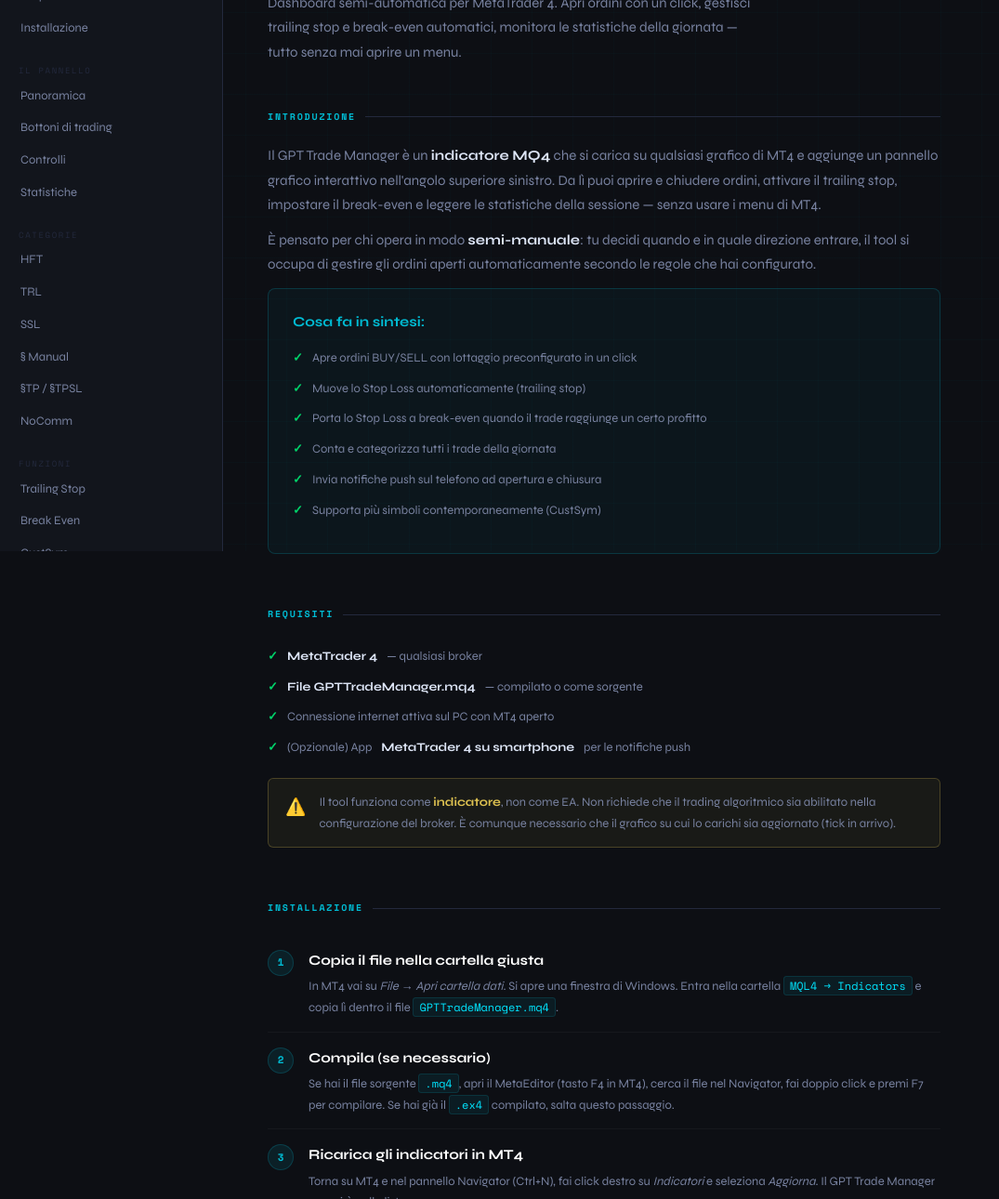
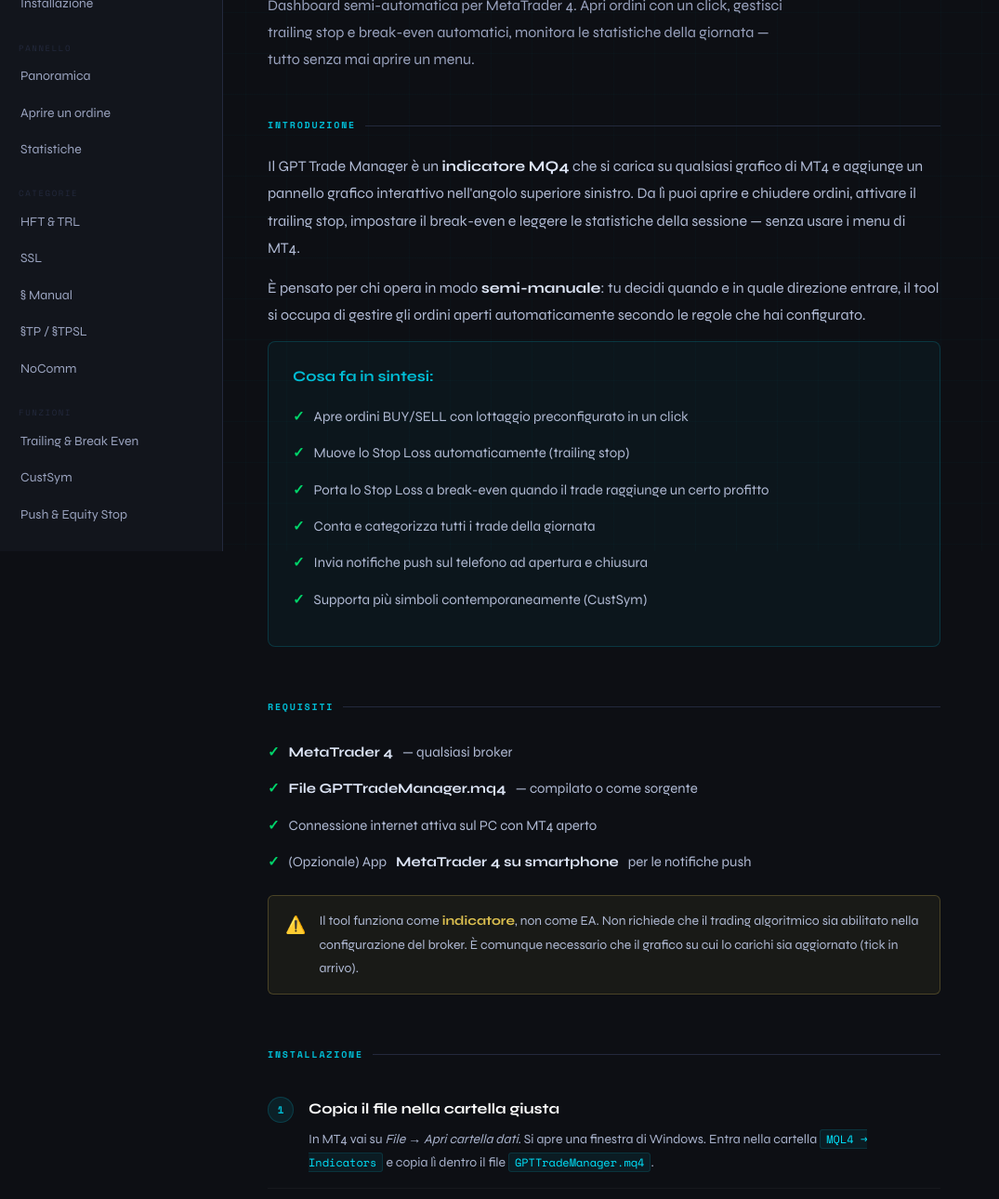
Before and after one commit to theponzETH/gpt-trade-manager, a plain HTML site: page index.html in a window 1280 px wide. Shown: the part 207-1497 px from the top of the page at 93% size, without its empty margins (0-1075 px from the left). Drawn offline with nearby package versions, Linux system fonts and the light colour scheme.

Commit message:
index.html

```diff
--- a/index.html
+++ b/index.html
@@ -24,7 +24,7 @@
   --red: #e02030;
   --green: #00d46a;
   --text: #dce4f5;
-  --dim: #7882a0;
+  --dim: #9aa3bf;
 }
 *{box-sizing:border-box;margin:0;padding:0}
 html{scroll-behavior:smooth}
@@ -32,8 +32,8 @@
   background:var(--bg);
   color:var(--text);
   font-family:'Syne',sans-serif;
-  font-size:15px;
-  line-height:1.75;
+  font-size:16px;
+  line-height:1.82;
 }
 body::before{
   content:'';
@@ -77,8 +77,8 @@
 }
 nav a{
   display:block;
-  padding:6px 20px;
-  font-size:13px;
+  padding:7px 20px;
+  font-size:14px;
   color:var(--dim);
   text-decoration:none;
   transition:color .15s,background .15s;
@@ -103,7 +103,7 @@
   line-height:1.1;color:#fff;margin-bottom:8px;
 }
 .page-title span{color:var(--accent)}
-.page-sub{font-size:15px;color:var(--dim);margin-bottom:48px;max-width:540px}
+.page-sub{font-size:16px;color:#9aa3bf;margin-bottom:48px;max-width:560px}
 
 h2{
   font-size:10px;font-family:'Space Mono',monospace;
@@ -118,7 +118,7 @@
 h3{font-size:18px;font-weight:700;color:#fff;margin:28px 0 10px}
 h4{font-size:13px;font-weight:700;color:var(--text);margin:16px 0 6px;font-family:'Space Mono',monospace;letter-spacing:.05em}
 
-p{color:var(--dim);margin-bottom:12px}
+p{color:#b0bad4;margin-bottom:14px}
 p strong{color:var(--text)}
 p a{color:var(--accent);text-decoration:none}
 p a:hover{text-decoration:underline}
@@ -164,8 +164,8 @@
   flex-shrink:0;margin-top:2px;
 }
 .step-content{flex:1}
-.step-content strong{color:#fff;font-size:15px;display:block;margin-bottom:4px}
-.step-content p{margin:0;font-size:13px}
+.step-content strong{color:#fff;font-size:16px;display:block;margin-bottom:6px}
+.step-content p{margin:0;font-size:14px;color:#a8b2cc}
 
 /* ── Screenshot box ── */
 .screenshot{
@@ -177,9 +177,9 @@
 }
 .screenshot img{display:block;width:100%;height:auto}
 .screenshot figcaption{
-  padding:10px 16px;
-  font-size:12px;
-  color:var(--dim);
+  padding:11px 18px;
+  font-size:13px;
+  color:#8892aa;
   font-family:'Space Mono',monospace;
   border-top:1px solid var(--border);
 }
@@ -202,7 +202,7 @@
   font-size:10px;letter-spacing:.1em;
   text-transform:uppercase;margin-bottom:4px;font-weight:700;
 }
-.btn-item p{margin:0;font-size:12px;color:var(--dim)}
+.btn-item p{margin:0;font-size:13px;color:#9aa3bf}
 .bi-hft{border-color:rgba(26,90,220,.4);background:rgba(26,90,220,.08)}.bi-hft .lbl{color:var(--hft)}
 .bi-trl{border-color:rgba(0,140,180,.4);background:rgba(0,140,180,.08)}.bi-trl .lbl{color:var(--trl)}
 .bi-ssl{border-color:rgba(180,90,0,.4);background:rgba(180,90,0,.08)}.bi-ssl .lbl{color:var(--ssl)}
@@ -225,7 +225,7 @@
   display:grid;grid-template-columns:1fr 1fr 1fr;
   gap:1px;background:var(--sep);
   border-radius:6px;overflow:hidden;
-  font-family:'Space Mono',monospace;font-size:12px;margin:12px 0;
+  font-family:'Space Mono',monospace;font-size:13px;margin:12px 0;
 }
 .cc{background:var(--card);padding:9px 13px}
 .cc.hd{color:var(--dim);font-size:10px;letter-spacing:.1em;text-transform:uppercase}
@@ -233,17 +233,17 @@
 
 /* ── Param table ── */
 table{width:100%;border-collapse:collapse;font-size:13px;margin:12px 0}
-thead th{text-align:left;font-size:10px;letter-spacing:.1em;text-transform:uppercase;color:var(--dim);padding:7px 10px;border-bottom:1px solid var(--sep);font-family:'Space Mono',monospace}
+thead th{text-align:left;font-size:11px;letter-spacing:.1em;text-transform:uppercase;color:#8892aa;padding:8px 12px;border-bottom:1px solid var(--sep);font-family:'Space Mono',monospace}
 tbody tr{border-bottom:1px solid rgba(255,255,255,.04)}
 tbody tr:hover{background:rgba(255,255,255,.02)}
-tbody td{padding:8px 10px;vertical-align:top}
+tbody td{padding:9px 12px;vertical-align:top;font-size:14px}
 tbody td:first-child{color:var(--accent);font-family:'Space Mono',monospace;font-size:12px}
 tbody td:nth-child(2){color:var(--gold);font-family:'Space Mono',monospace;font-size:12px}
-tbody td:last-child{color:var(--dim)}
+tbody td:last-child{color:#a8b2cc}
 
 /* ── Checklist ── */
 .checklist{list-style:none;margin:8px 0}
-.checklist li{display:flex;gap:10px;padding:5px 0;font-size:13px;color:var(--dim)}
+.checklist li{display:flex;gap:10px;padding:6px 0;font-size:15px;color:#b0bad4}
 .checklist li::before{content:'✓';color:var(--green);flex-shrink:0;font-weight:700}
 .checklist li strong{color:var(--text)}
 
@@ -264,7 +264,7 @@
   background:rgba(220,192,80,0.06);
   border:1px solid rgba(220,192,80,0.25);
   border-radius:6px;padding:14px 18px;
-  margin:16px 0;font-size:13px;color:var(--dim);
+  margin:16px 0;font-size:14px;color:#b0bad4;
 }
 .callout .icon{font-size:18px;flex-shrink:0;margin-top:1px}
 .callout strong{color:var(--gold)}
@@ -296,28 +296,23 @@
     <div class="eyebrow">Guida Utente</div>
     <h1>GPT <span>Trade</span><br>Manager</h1>
   </div>
-  <div class="nav-section">Inizio</div>
+  <div class="nav-section">Setup</div>
   <a href="#intro">Introduzione</a>
-  <a href="#requisiti">Requisiti</a>
   <a href="#installazione">Installazione</a>
-  <div class="nav-section">Il Pannello</div>
+  <div class="nav-section">Pannello</div>
   <a href="#panoramica">Panoramica</a>
-  <a href="#bottoni-trading">Bottoni di trading</a>
-  <a href="#controlli">Controlli</a>
+  <a href="#bottoni-trading">Aprire un ordine</a>
   <a href="#statistiche">Statistiche</a>
   <div class="nav-section">Categorie</div>
-  <a href="#hft">HFT</a>
-  <a href="#trl">TRL</a>
+  <a href="#hft">HFT &amp; TRL</a>
   <a href="#ssl">SSL</a>
   <a href="#manual">§ Manual</a>
   <a href="#stp">§TP / §TPSL</a>
   <a href="#nocomm">NoComm</a>
   <div class="nav-section">Funzioni</div>
-  <a href="#trailing">Trailing Stop</a>
-  <a href="#breakeven">Break Even</a>
+  <a href="#trailing">Trailing &amp; Break Even</a>
   <a href="#custsym">CustSym</a>
-  <a href="#push">Push Notifications</a>
-  <a href="#equity">Equity Stop</a>
+  <a href="#push">Push &amp; Equity Stop</a>
   <div class="nav-section">Riferimento</div>
   <a href="#input">Tutti gli input</a>
   <a href="#faq">FAQ</a>
```
